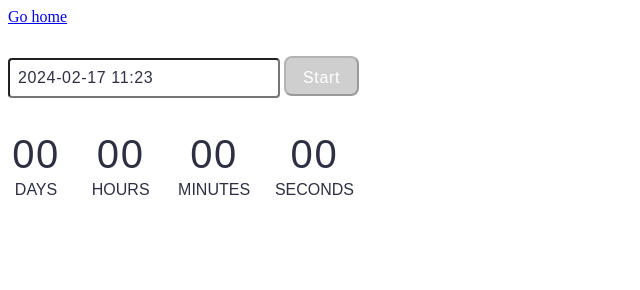
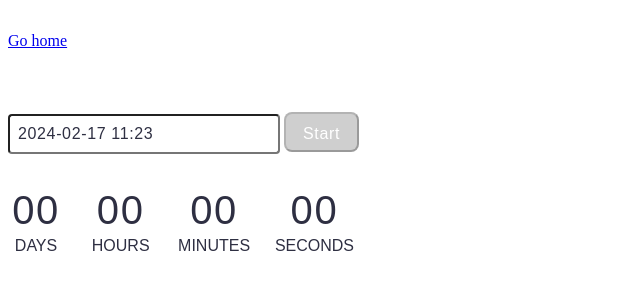
Before and after one commit to Liubjchka/goit-js-hw-10, a website built with Vite: page src/1-timer.html in a window 1280 px wide. Shown: the whole page, without its empty margins (0-640 px from the left). Built offline with nearby package versions, Linux system fonts and the light colour scheme.

Commit message:
add section

```diff
--- a/src/css/1-timer.css
+++ b/src/css/1-timer.css
@@ -1,5 +1,5 @@
 /* 1-timer */
-section:last-child {
+section {
   margin-top: 32px;
 }
 .timer {
--- a/src/css/2-snackbar.css
+++ b/src/css/2-snackbar.css
@@ -1,4 +1,7 @@
 /* 2-snackbar */
+section {
+  margin-top: 32px;
+}
 
 .form {
   margin-top: 32px;
```
